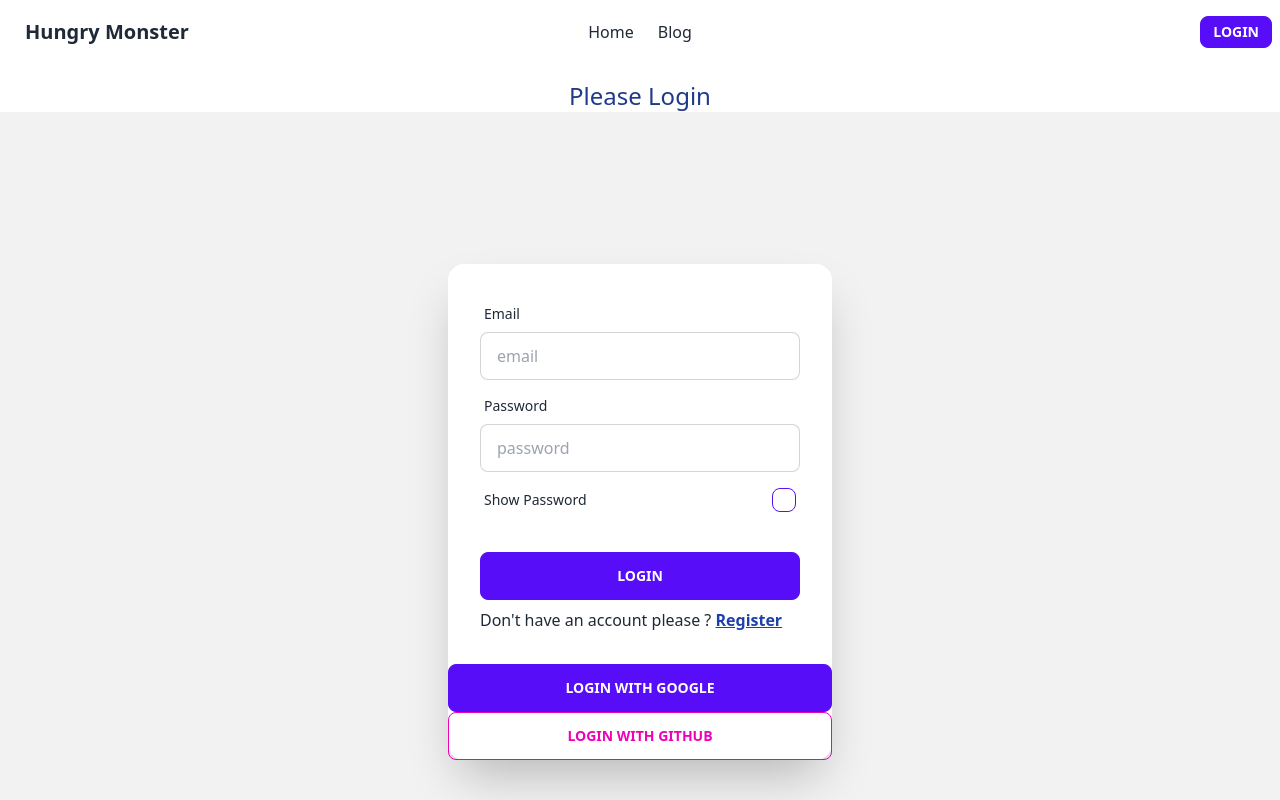
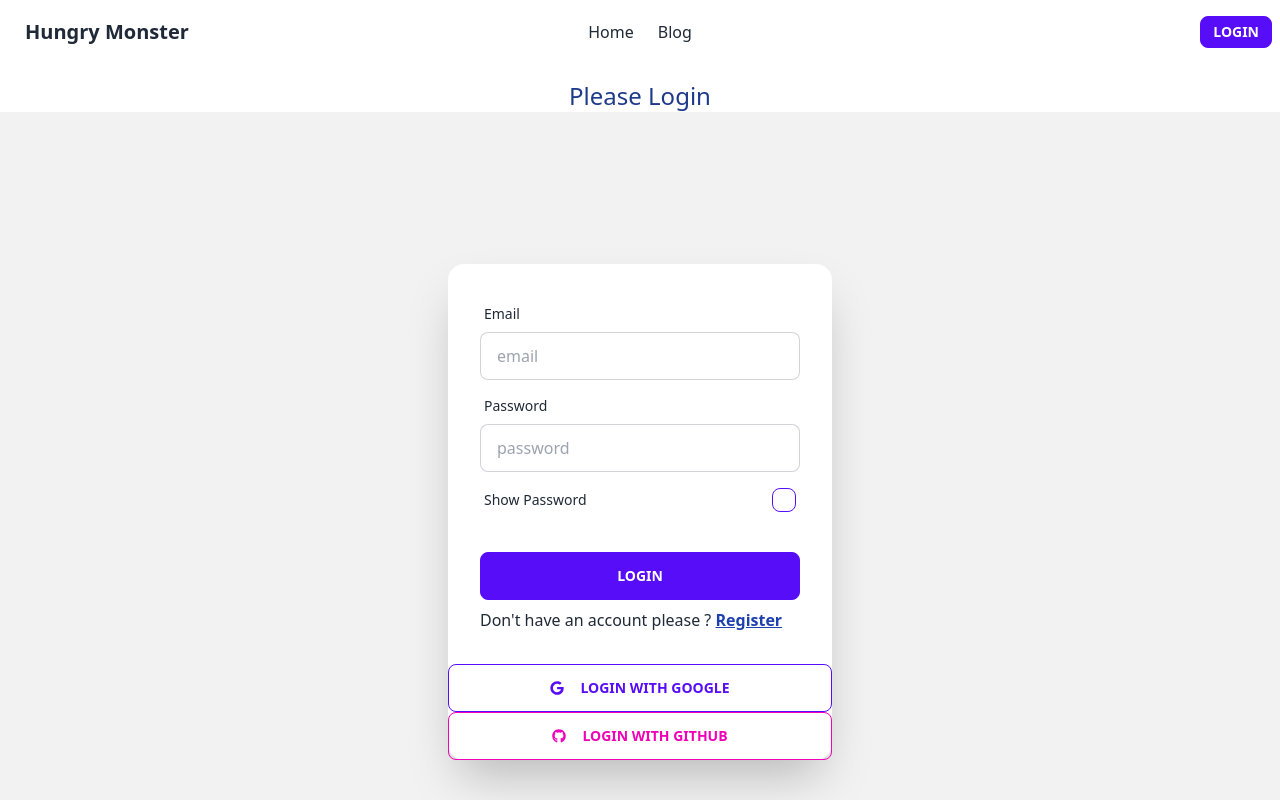
Before and after one commit to Monirul-Jim/chef-receipe-client, a React (Vite) app: page /login in a window 1280 px wide. Shown: the top 800 px of the page. Built offline with nearby package versions, Linux system fonts and the light colour scheme; no server answers.

Commit message:
github login

```diff
--- a/package.json
+++ b/package.json
@@ -15,6 +15,7 @@
     "match-sorter": "^6.3.1",
     "react": "^18.2.0",
     "react-dom": "^18.2.0",
+    "react-icons": "^4.8.0",
     "react-router-dom": "^6.11.0",
     "react-toastify": "^9.1.2",
     "sort-by": "^1.2.0"
--- a/src/layout/Login/Login.jsx
+++ b/src/layout/Login/Login.jsx
@@ -2,6 +2,7 @@ import React, { useContext, useState } from 'react';
 import NavigationBar from '../../shared/navigationBar/NavigationBar';
 import { Link, useLocation, useNavigate } from 'react-router-dom';
 import { AuthContext } from '../../provider/AuthProvider';
+import { FaGoogle,FaGithub} from 'react-icons/fa';
 
 const Login = () => {
     const { loginUser,handleWithGoogle,handleGithub} = useContext(AuthContext)
@@ -79,8 +80,8 @@ const Login = () => {
                         </div>
                         <p>Don't have an account please ? <Link className='text-blue-800 font-semibold underline' to='/register'>Register</Link></p>
                     </form>
-                    <button onClick={loginWithGooglePopup} className="btn btn-primary">Login With Google</button>
-                    <button onClick={ loginWithGithub} className="btn btn-outline btn-secondary">Login With Github</button>
+                    <button onClick={loginWithGooglePopup} className="btn btn-outline btn-primary"><FaGoogle className=' me-4'></FaGoogle> Login With Google</button>
+                    <button onClick={ loginWithGithub} className="btn btn-outline btn-secondary"> <FaGithub className='me-4'></FaGithub> Login With Github</button>
                 </div>
             </div>
 
```
Also changed, not shown: 1 other file (tests, documents, lock files or other folders).
